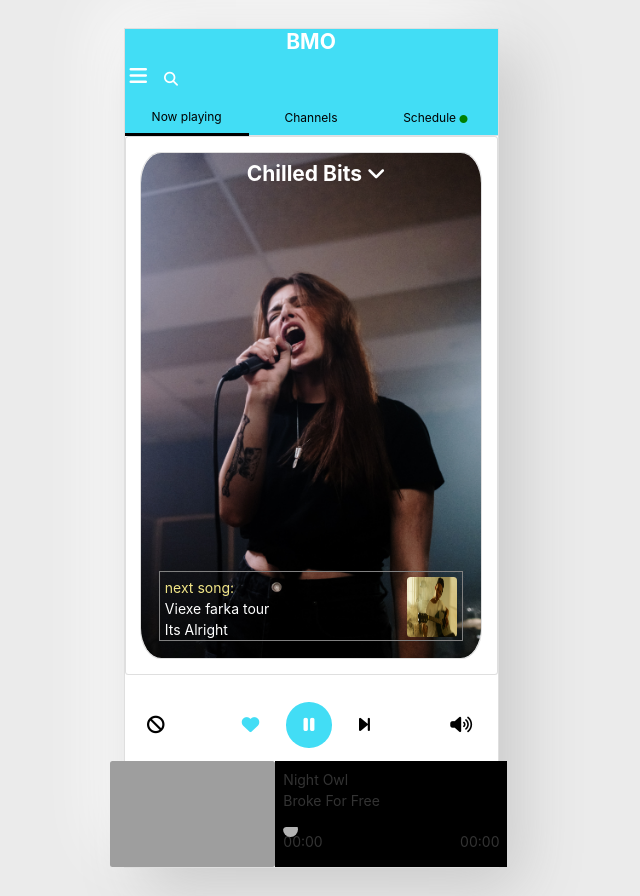
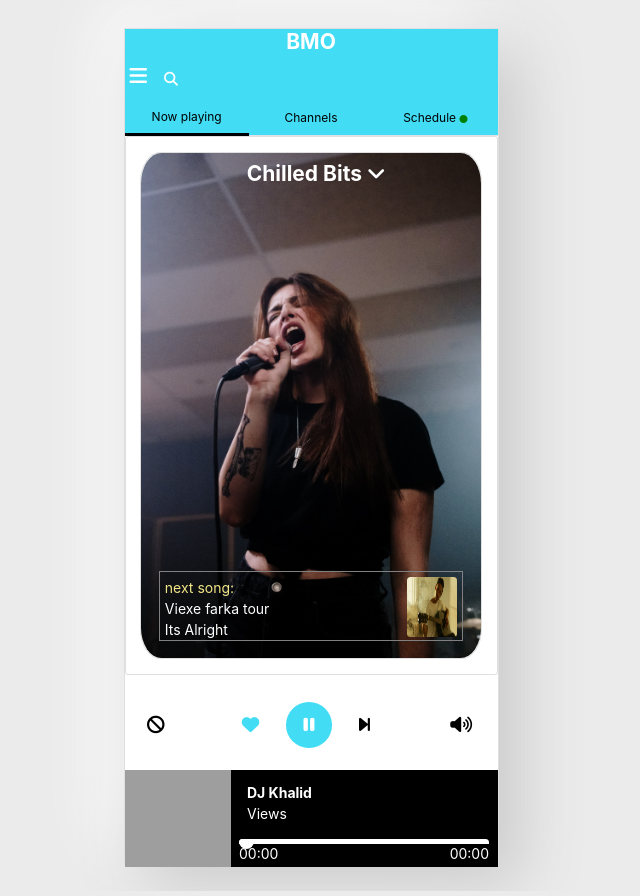
Before and after one commit to pallavbansal/MusicApp, a PHP site: page / in a window 1280 px wide. Shown: the whole page, without its empty margins (329-969 px from the left). Run offline with PHP 8.4, Linux system fonts and the light colour scheme; some libraries are stand-ins or nearby versions; grey boxes are pictures that could not be loaded.

Commit message:
new code

```diff
--- a/index.html
+++ b/index.html
@@ -127,9 +127,9 @@
                 <img src="images/singer/6.jpg" alt="" style="width:100px; height:100;border-radius: 10px;">
               </th>
               <td width="35%">
-                <div style="line-height: 4px;margin-top:15px">
-                  <p>Noga Erez</p>
-                  <p>Views</p>
+                <div style="margin-top:15px">
+                  <p class="padding-zero">Noga Erez</p>
+                  <p class="padding-zero">Views</p>
                 </div>
               </td>
               <td width="5%">
@@ -155,9 +155,9 @@
                 <img src="images/singer/2.jpg" alt="" style="width:100px; height:100;border-radius: 10px;">
               </th>
               <td width="50%">
-                <div style="line-height: 4px;margin-top:15px">
-                  <p>DJ Snake</p>
-                  <p>Views</p>
+                <div style="margin-top:15px">
+                  <p class="padding-zero">DJ Snake</p>
+                  <p class="padding-zero">Views</p>
                 </div>
               </td>
               <td width="5%">
@@ -183,9 +183,9 @@
                 <img src="images/singer/3.jpg" alt="" style="width:100px; height:100;border-radius: 10px;">
               </th>
               <td width="35%">
-                <div style="line-height: 4px;margin-top:15px">
-                  <p>Noga Erez</p>
-                  <p>Views</p>
+                <div style="margin-top:15px">
+                  <p class="padding-zero">Noga Erez</p>
+                  <p class="padding-zero">Views</p>
                 </div>
               </td>
               <td width="5%">
@@ -211,9 +211,9 @@
                 <img src="images/singer/4.jpg" alt="" style="width:100px; height:100;border-radius: 10px;">
               </th>
               <td width="35%">
-                <div style="line-height: 4px;margin-top:15px">
-                  <p>Noga Erez</p>
-                  <p>Views</p>
+                <div style="margin-top:15px">
+                  <p class="padding-zero">Noga Erez</p>
+                  <p class="padding-zero">Views</p>
                 </div>
               </td>
               <td width="5%">
@@ -239,9 +239,9 @@
                 <img src="images/singer/5.jpg" alt="" style="width:100px; height:100;border-radius: 10px;">
               </th>
               <td width="35%">
-                <div style="line-height: 4px;margin-top:15px">
-                  <p>Noga Erez</p>
-                  <p>Views</p>
+                <div style="margin-top:15px">
+                  <p class="padding-zero">Noga Erez</p>
+                  <p class="padding-zero">Views</p>
                 </div>
               </td>
               <td width="5%">
@@ -270,7 +270,7 @@
 
     <div class="tab-pane fade" id="custom-tabs-four-profile" role="tabpanel" aria-labelledby="custom-tabs-four-profile-tab">
       <!--------------List of channels---------------------->
-      <div class="container-fluid" style="height: 505px; overflow-y: auto; scrollbar-width: none;margin-top: 10px;" id="album-list">
+      <div class="container-fluid" style="height: 505px; overflow-y: auto; scrollbar-width: none;padding: 18px;" id="album-list">
         <div class="row">
           <div class="col">
             <div class="card channel-img">
@@ -511,9 +512,9 @@
                     <img src="images/singer/6.jpg" alt="" style="width:100px; height:100;border-radius: 10px;">
                   </th>
                   <td width="50%">
-                    <div style="line-height: 4px;margin-top:15px">
-                      <p>Noga Erez</p>
-                      <p>Views</p>
+                    <div class="pt-1">
+                      <p class="padding-zero">Noga Erez</p>
+                      <p class="padding-zero">Views</p>
                     </div>
                   </td>
                   <td width="5%">
@@ -539,9 +540,9 @@
                       <img src="images/singer/2.jpg" alt="" style="width:100px; height:100;border-radius: 10px;">
                     </th>
                     <td width="50%">
-                      <div style="line-height: 4px;margin-top:15px">
-                        <p>DJ Snake</p>
-                        <p>Views</p>
+                      <div class="pt-1">
+                        <p class="padding-zero">DJ Snake</p>
+                        <p class="padding-zero">Views</p>
                       </div>
                     </td>
                     <td width="5%">
@@ -567,9 +568,9 @@
                         <img src="images/singer/3.jpg" alt="" style="width:100px; height:100;border-radius: 10px;">
                       </th>
                       <td width="50%">
-                        <div style="line-height: 4px;margin-top:15px">
-                          <p>Noga Erez</p>
-                          <p>Views</p>
+                        <div class="pt-1">
+                          <p class="padding-zero">Noga Erez</p>
+                          <p class="padding-zero">Views</p>
                         </div>
                       </td>
                       <td width="5%">
@@ -595,9 +596,9 @@
                         <img src="images/singer/4.jpg" alt="" style="width:100px; height:100;border-radius: 10px;">
                       </th>
                       <td width="50%">
-                        <div style="line-height: 4px;margin-top:15px">
-                          <p>Noga Erez</p>
-                          <p>Views</p>
+                        <div class="pt-1">
+                          <p class="padding-zero">Noga Erez</p>
+                          <p class="padding-zero">Views</p>
                         </div>
                       </td>
                       <td width="5%">
@@ -623,9 +624,9 @@
                         <img src="images/singer/5.jpg" alt="" style="width:100px; height:100;border-radius: 10px;">
                       </th>
                       <td width="50%">
-                        <div style="line-height: 4px;margin-top:15px">
-                          <p>Noga Erez</p>
-                          <p>Views</p>
+                        <div class="pt-1">
+                          <p class="padding-zero">Noga Erez</p>
+                          <p class="padding-zero">Views</p>
                         </div>
                       </td>
                       <td width="5%">
@@ -651,7 +652,8 @@
     </div>
 
     <div class="tab-pane fade" id="custom-tabs-four-messages" role="tabpanel" aria-labelledby="custom-tabs-four-messages-tab">
-      <div class="container-fluid" style="height: 505px; overflow-y: auto; scrollbar-width: none;margin-top: 10px;">
+      <div class="container-fluid" style="height: 505px; overflow-y: auto; scrollbar-width: none;padding: 18px;">
+        <div class="curve-container card">
             <div class="container-fluid p-2">
               <div class="row">
                 <div class="col-8" style="line-height: 2px;font-weight: bold;">
@@ -776,39 +782,46 @@
               </div>
             </div>
           </div>
+
         </div>
       </div>
 
 <!--------------Bottom buttons to manage songs----------------------------->
 
-      <div class="container" style="padding-left: 0px;padding-bottom: 0px;">
-        <div class="row  ">
-        <div class="col-5" style="padding: 0px;width: 105px;">
-            <img class="card-img" src="images/singer/5.jpg" alt="Card image cap" height="106px">
+      <div class="container-fluid mt-3">
+        <div class="d-flex justify-content-between" style="margin: -5px;background: black;">
+
+          <div>
+            <img src="images/singer/5.jpg" alt="song image" style="width: 106px; height: 97px;">
           </div>
 
-        <div class="col-7"  style="padding: 0px;background: #000;width: 269px;">
+          <div class="container-fluid">
+
+              <div class="p-1">
                 <div class="details"  style="padding: 8px;">
-            <div class="now-playing"></div>
-            <div class="track-art"></div>
-            <div class="track-name"><b>DJ Khalid</b></div>
-            <div class="track-artist">Views</div>
+                  <!-- <div class="now-playing"></div>
+                  <div class="track-art"></div> -->
+                  <div class="track-name text-white"><b>DJ Khalid</b></div>
+                  <div class="track-artist text-white">Views</div>
+                </div>
               </div>
 
-          <div class="media-progress" style="padding: 8px;">
+              <div class="p-1">
+                <div class="media-progress">
                   <div class="progress-bar-wrapper progress">
                     <input type="range" min="1" max="100" value="0" class="seek_slider" onchange="seekTo()">
+                    <!-- <input type="range" id="myRange" max="1000" min="0" style="width:80%"> -->
                   </div>
-            <div class="current-time">
+                  <div class="current-time text-white">
                     00:00
                   </div>
-            <div class="total-duration">
+                  <div class="total-duration text-white">
                     00:00
                   </div>
                 </div>
+              </div>
 
-        </div>
-        <!--<div class="col-2">
+            <!-- <div class="col-2">
               <div class="likepopup" onclick="like()">
                 <i class="fas fa-thumbs-up" aria-hidden="true"></i>
                 <span class="likepopuptext" id="myPopup">
--- a/style.css
+++ b/style.css
@@ -376,8 +376,8 @@ ol li{
   -moz-appearance: none;
   appearance: none;
   height: 5px;
-  background: black;
-  opacity: 0.7;
+  background: white;
+  width: 100%;
   -webkit-transition: .2s;
   transition: opacity .2s;
 }
@@ -885,3 +885,12 @@ input::placeholder {
 .icon{
   padding-right: 10px;
 }
+
+.padding-zero{
+  margin-bottom: 0rem !important;
+}
+
+.curve-container{
+  border-radius: 5%;
+  padding: 10px;
+}
```
Also changed, not shown: other parts of index.html (+26 -19 lines). Lines whose indentation alone changed are shown as unchanged.
